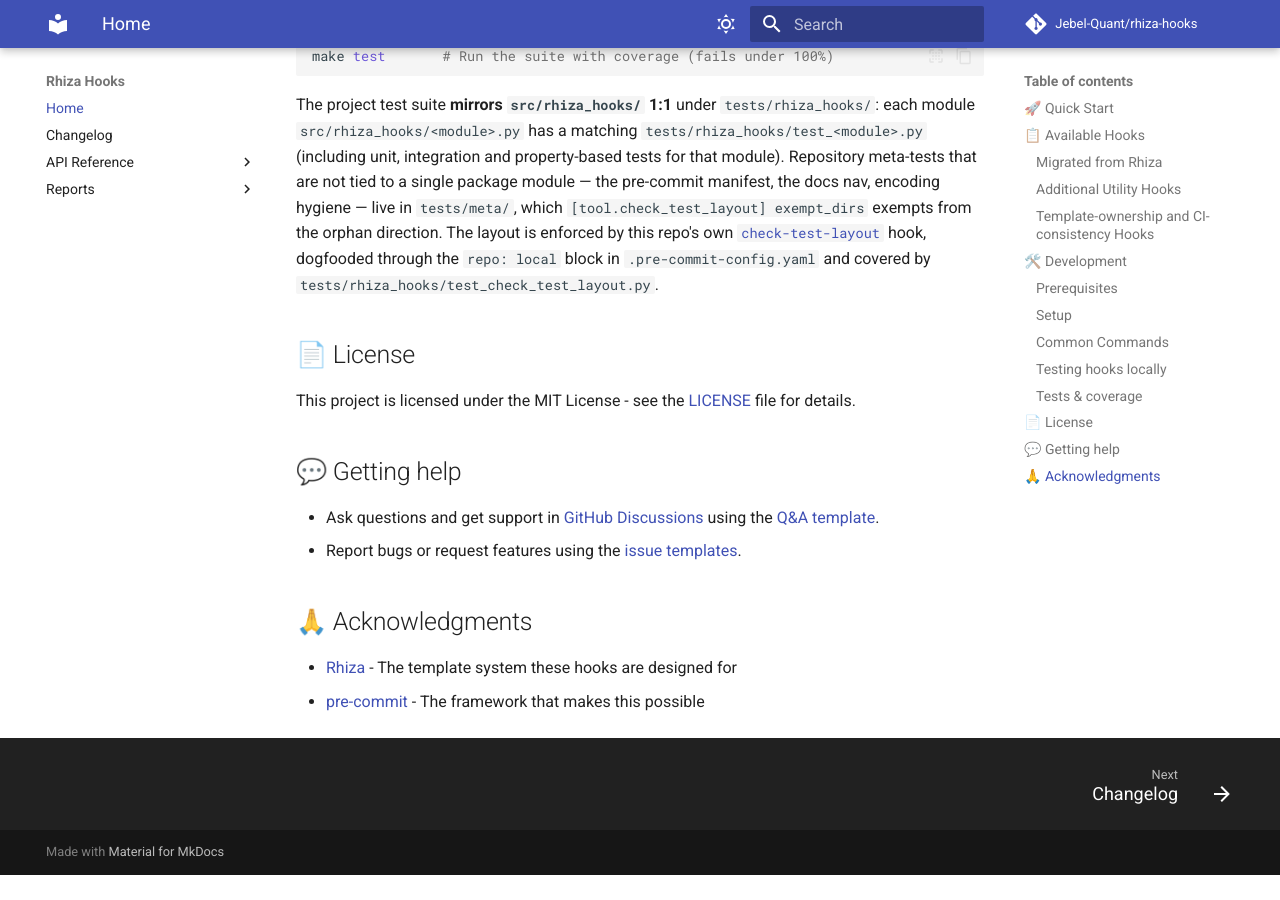
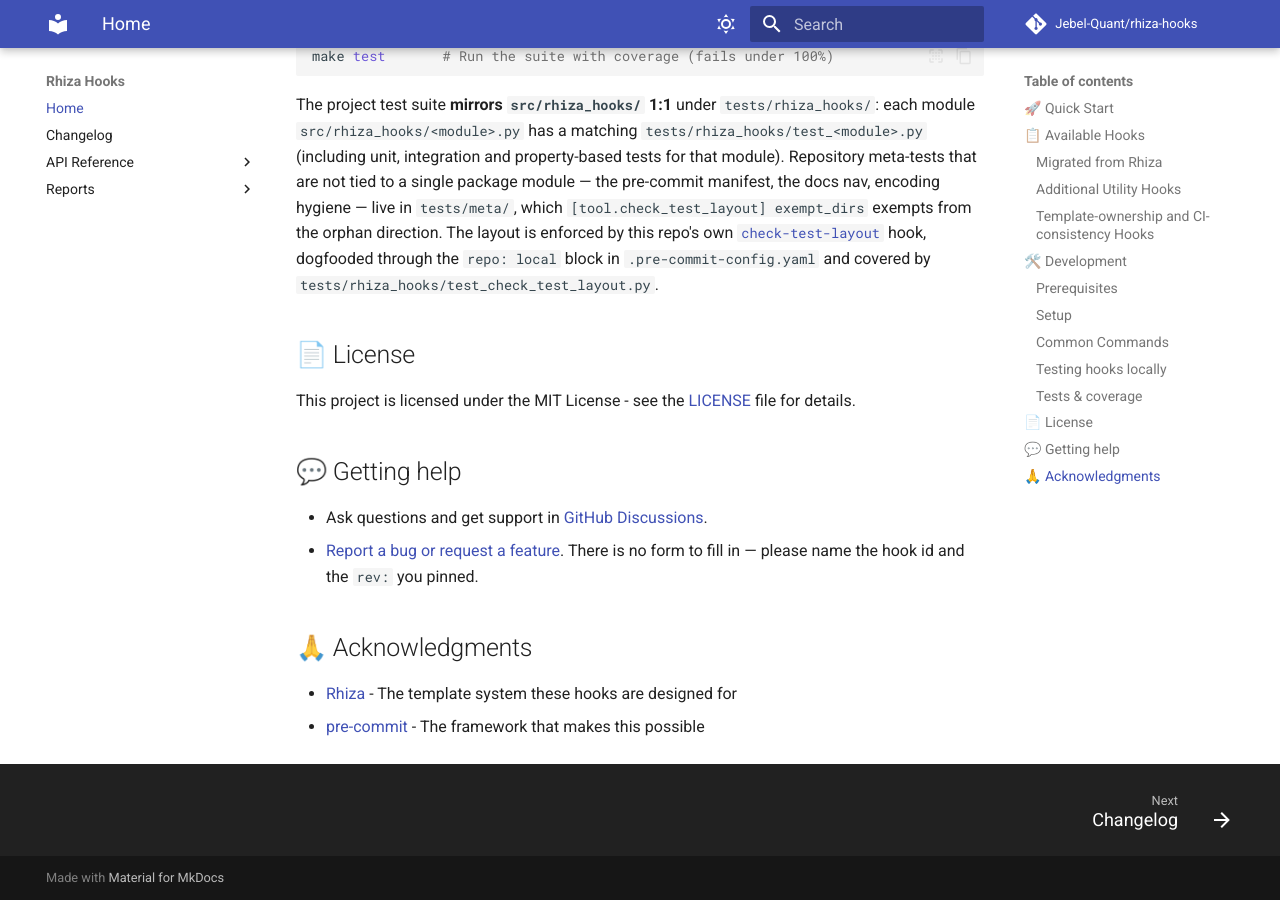
Before and after one commit to Jebel-Quant/rhiza-hooks, an MkDocs documentation site: the page built from docs/index.md, in a window 1280 px wide and 900 px high, scrolled down 14195 px. Built offline with MkDocs 1.6.1 and Material for MkDocs 9.7.7, drawn with Linux system fonts in a browser that asks for light colours; comment, search, counter and statistics services are not loaded; before the commit the page ends 15070 px from its top, so only the background shows below that.

Commit message:
chore: drop the issue and discussion form templates
The generic forms ask a reporter for a project version and a reproduction
script. That is the wrong intake for a pre-commit hook provider: what actually
identifies a report here is the hook id, the `rev:` that was pinned, and whether
it ran under pre-commit or prek — none of which the forms have a field for. They
were already excluded from the sync so this repo could reword them, and that
hand-ported second copy has not been worth maintaining.

Both directories are now deleted. GitHub falls back to a free-text issue body and
to unstructured discussions, which is what people were writing into the forms
anyway. The `exclude:` entries stay, and are what keeps the deletion sticking:
remove them and the next sync restores the template's forms.

Also refreshes the `.github/` snapshot in CLAUDE.md, which still listed
`rhiza_fuzzing.yml` and `CONFIG.md` as synced and named v1.3.4 as the pinned ref.

```diff
--- a/README.md
+++ b/README.md
@@ -493,8 +493,8 @@ This project is licensed under the MIT License - see the [LICENSE](LICENSE) file
 
 ## 💬 Getting help
 
-- Ask questions and get support in [GitHub Discussions](https://github.com/Jebel-Quant/rhiza-hooks/discussions) using the [Q&A template](.github/DISCUSSION_TEMPLATE/q-and-a.yml).
-- Report bugs or request features using the [issue templates](https://github.com/Jebel-Quant/rhiza-hooks/issues/new/choose).
+- Ask questions and get support in [GitHub Discussions](https://github.com/Jebel-Quant/rhiza-hooks/discussions).
+- [Report a bug or request a feature](https://github.com/Jebel-Quant/rhiza-hooks/issues/new). There is no form to fill in — please name the hook id and the `rev:` you pinned.
 
 ## 🙏 Acknowledgments
 
```
Also changed, not shown: CLAUDE.md (+27 -8 lines), 6 other files.
